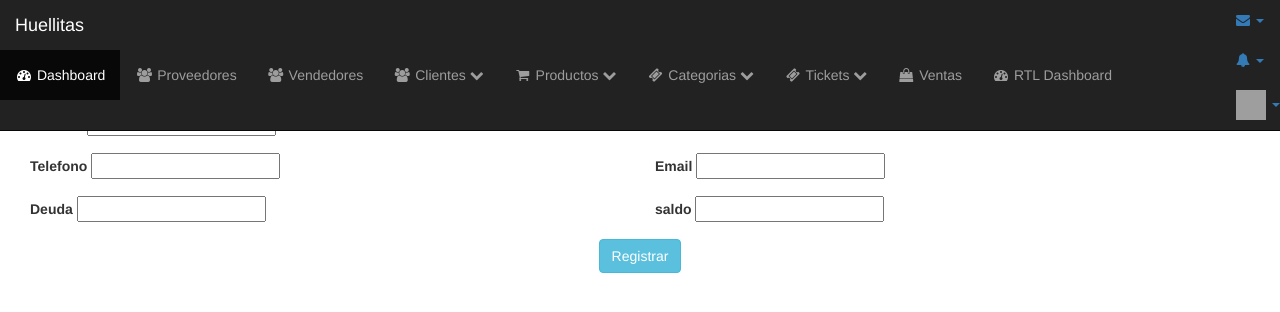
After one commit to laloh/vendery, a Django app: template vendery/tenants/pao/templates/admin_panel/views/provider/new_provider.html in a window 1280 px wide. The commit adds this page. Shown: the top 312 px of the page. Run offline with Django 3.2, Linux system fonts and the light colour scheme; the template is opened without the code that fills it, so the values that code supplies are empty, except form fields; tables that the repository leaves empty hold one stand-in row (values such as "Sample post"); grey boxes labelled with a size stand in for pictures from a placeholder-image service; form fields are guessed from the names that the template uses; some libraries are stand-ins or nearby versions; grey boxes are pictures that could not be loaded.

Commit message:
feat: Supplier registration and update

```diff
--- a/vendery/admin_panel/urls.py
+++ b/vendery/admin_panel/urls.py
@@ -22,6 +22,8 @@ urlpatterns = [
     path('nueva-venta/', ViewCreateSales.as_view(), name='view-create-sale'),
     path('venta/<int:pk>/', ViewUpdateSales.as_view(), name='view-update-sale'),
     path('provedores/', ViewListProvider.as_view(), name='view-list-provider'),
+    path('nuevo-proveedor/', ViewCreateProvider.as_view(), name='view-create-provider'),
+    path('proveedor/<int:pk>/', ViewUpdateProvider.as_view(), name='view-update-provider'),
     path('vendedores/', ViewListVendors.as_view(), name='view-list-vendors'),
 
 ]
--- a/vendery/inventory/admin.py
+++ b/vendery/inventory/admin.py
@@ -1,5 +1,5 @@
 from django.contrib import admin
-from .models import Products, Orders, Category, Vendors, Clients, Tickets, TemporaryOrders
+from .models import Products, Orders, Category, Vendors, Clients, Tickets, TemporaryOrders, Provider
 from django.contrib.auth.admin import UserAdmin
 from .models import User
 
@@ -9,5 +9,6 @@ admin.site.register(Category)
 admin.site.register(Vendors)
 admin.site.register(Clients)
 admin.site.register(Tickets)
+admin.site.register(Provider)
 admin.site.register(TemporaryOrders)
 admin.site.register(User, UserAdmin)
--- a/vendery/inventory/models.py
+++ b/vendery/inventory/models.py
@@ -151,7 +151,7 @@ class Provider(TimeStampedModel):
     debt = models.FloatField(default=0, blank=True,  null=True)
     saldo = models.FloatField(default=0, blank=True,  null=True)
     # TODO: modify or verify which products are
-    products = models.ManyToManyField(Products, related_name='provider_products')
+    # products = models.ManyToManyField(Products, related_name='provider_products')
 
     def __str__(self):
         return f'{self.id}/{self.name}'
--- /dev/null
+++ b/vendery/tenants/pao/templates/admin_panel/views/provider/new_provider.html
@@ -0,0 +1,47 @@
+{% extends "admin_panel/layout/base_admin.html" %}
+{% load static %}
+{% load widget_tweaks %}
+{% block content %}
+    <div class="row">
+        <div class="col-lg-12">
+            <h1 class="page-header">
+                Proveedores
+            </h1>
+        </div>
+    </div>
+    <form method="post" enctype="multipart/form-data">
+        {% csrf_token %}
+        <div class="form-row">
+            <div class="form-group col-md-12">
+                <label for="inputName">Nombre</label>
+                {% render_field form.name class="form-control" %}
+            </div>
+        </div>
+        <div class="form-row">
+            <div class="form-group col-md-6">
+                <label for="inputPhone">Telefono</label>
+                {% render_field form.phone class="form-control" %}
+            </div>
+            <div class="form-group col-md-6">
+                <label for="inputName">Email</label>
+                {% render_field form.email class="form-control" %}
+            </div>
+        </div>
+
+        <div class="form-row">
+            <div class="form-group col-md-6">
+                <label for="inputPhone">Deuda</label>
+                {% render_field form.debt class="form-control" %}
+            </div>
+            <div class="form-group col-md-6">
+                <label for="inputName">saldo</label>
+                {% render_field form.saldo class="form-control" %}
+            </div>
+
+        </div>
+
+        <div class="text-center">
+            <button type="submit" class="btn btn-info">Registrar</button>
+        </div>
+    </form>
+{% endblock %}
```
Also changed, not shown: vendery/admin_panel/forms.py (+11 -1 lines), vendery/admin_panel/views.py (+20 -3 lines), vendery/tenants/pao/templates/admin_panel/views/provider/list_provider.html (+11 -1 lines), vendery/tenants/pao/templates/admin_panel/views/provider/update_provider.html (added, +47 -0 lines).
